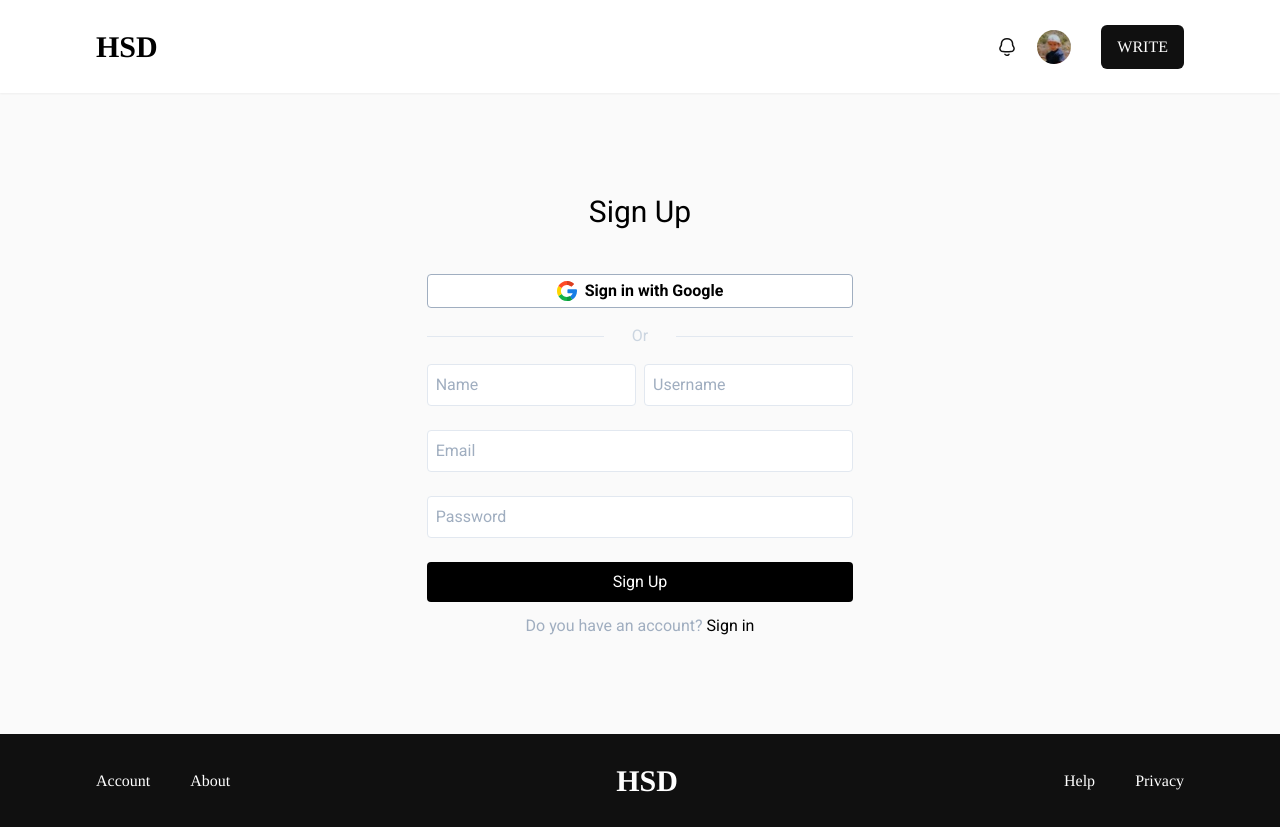
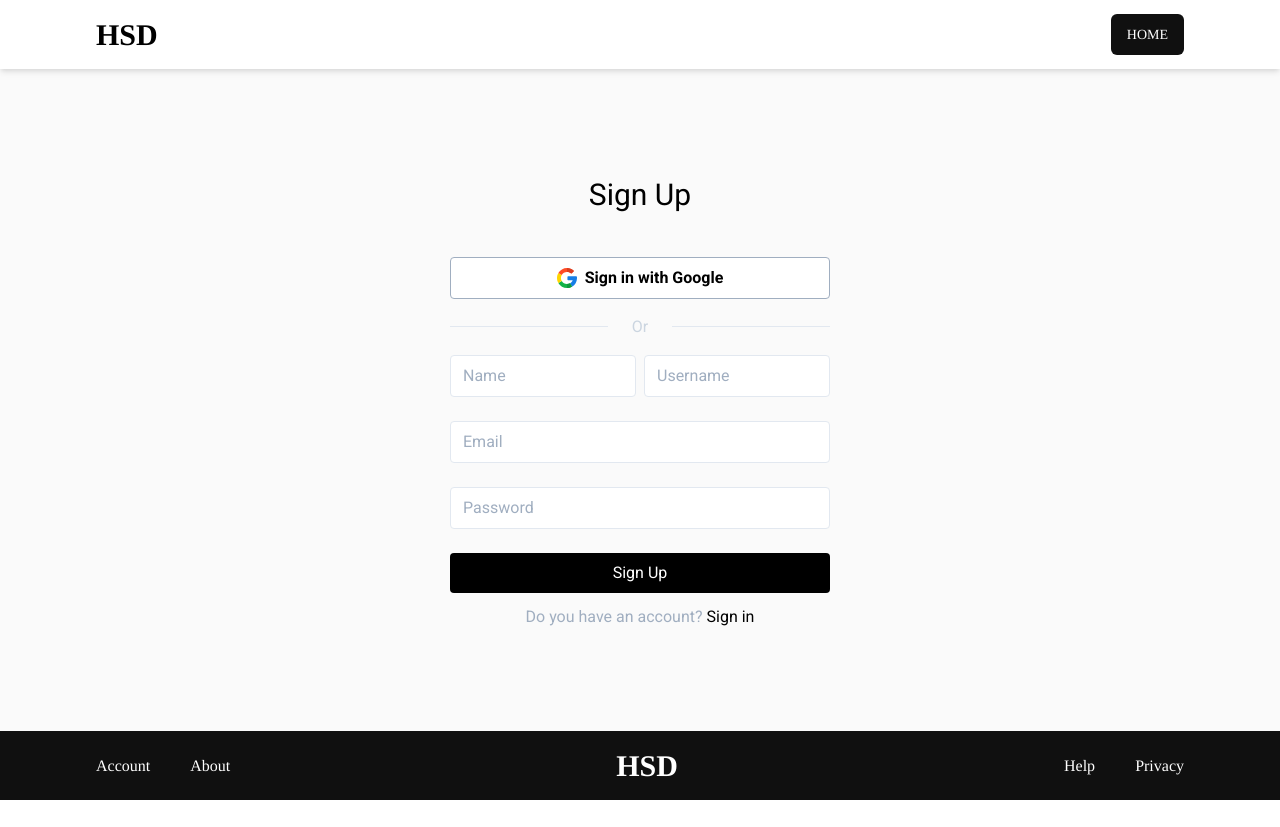
Before and after one commit to alexkovalchu/hsd-nuxt, a Nuxt app: page /Register in a window 1280 px wide. After the commit the page ends 800 px from the top, so only its background shows below. Built offline with nearby package versions, Linux system fonts and the light colour scheme.

Commit message:
auth page fixes

```diff
--- a/components/Footer.vue
+++ b/components/Footer.vue
@@ -1,6 +1,6 @@
 <template>
   <footer>
-    <div class="flex justify-between items-center md:px-24 md:py-6">
+    <div class="flex justify-between items-center md:px-24 md:py-3">
       <ul class="flex items-center list-none">
         <li><a href="">Account</a></li>
         <li><a href="">About</a></li>
--- a/components/Header.vue
+++ b/components/Header.vue
@@ -1,11 +1,9 @@
 <template>
-  <header class="bg-white shadow-sm">
-    <div class="flex justify-between items-center md:px-24 md:py-6">
+  <header class="bg-white shadow-md">
+    <div class="flex justify-between items-center md:px-24 md:py-3">
       <a class="font-bold logo" href="">HSD</a>
       <div class="flex items-center">
-        <img id="notification" src="~/assets/images/notification-icon.svg" alt="">
-        <img id="profile" src="~/assets/images/profile.svg" alt="">
-        <button>write</button>
+        <slot></slot>
       </div>
     </div>
   </header>
@@ -38,5 +36,6 @@ header > div button {
   -webkit-border-radius: 6px;
   -moz-border-radius: 6px;
   border-radius: 6px;
+  font-size: 14px;
 }
 </style>
--- a/components/SignUpForm.vue
+++ b/components/SignUpForm.vue
@@ -1,8 +1,8 @@
 <template>
-  <div class="md:w-4/12 md:mx-auto md:text-center">
+  <div id="signupForm" class="md:mx-auto md:text-center">
     <h1 class='md:text-3xl md:mb-10'>Sign Up</h1>
     <div
-      class="bg-white rounded border border-gray-500 md:mb-4 md:py-1 md:flex md:justify-center md:items-center">
+      class="bg-white rounded border border-gray-500 md:mb-4 md:py-2 md:flex md:justify-center md:items-center">
       <img class="md:inline-block md:mr-2" src="~/assets/images/google-icon.svg" alt="">
       <span class="font-semibold">Sign in with Google</span>
     </div>
@@ -14,28 +14,28 @@
     <form @submit.prevent="register">
       <div class="grid md:grid-cols-2 md:gap-x-2 md:gap-y-6">
         <div>
-          <input v-model="user.name" class="border rounded w-full py-2 px-2 outline-none" type="text"
+          <input v-model="user.name" class="border rounded w-full py-2 px-3 outline-none" type="text"
                  :class="{'border-red-600 placeholder-red-600': $v.user.name.$error}"
                  placeholder="Name">
           <div v-show="$v.user.email.$error" class="text-left text-red-600 text-sm md:mt-1">Email field is required
           </div>
         </div>
         <div>
-          <input v-model="user.username" class="border rounded w-full py-2 px-2 outline-none" type="text"
+          <input v-model="user.username" class="border rounded w-full py-2 px-3 outline-none" type="text"
                  :class="{'border-red-600 placeholder-red-600': $v.user.username.$error}"
                  placeholder="Username">
           <div v-show="$v.user.email.$error" class="text-left text-red-600 text-sm md:mt-1">Username field is required
           </div>
         </div>
         <div class="md:col-span-2">
-          <input v-model="user.email" class="border rounded w-full py-2 px-2 outline-none" type="email"
+          <input v-model="user.email" class="border rounded w-full py-2 px-3 outline-none" type="email"
                  :class="{'border-red-600 placeholder-red-600': $v.user.email.$error}"
                  placeholder="Email">
           <div v-show="$v.user.email.$error" class="text-left text-red-600 text-sm md:mt-1">Email field is required
           </div>
         </div>
         <div class="md:col-span-2">
-          <input v-model="user.password" class="border rounded w-full py-2 px-2 outline-none"
+          <input v-model="user.password" class="border rounded w-full py-2 px-3 outline-none"
                  type="password"
                  :class="{'border-red-600 placeholder-red-600': $v.user.password.$error}"
                  placeholder="Password">
@@ -93,5 +93,7 @@ export default {
 </script>
 
 <style scoped>
-
+#signupForm {
+  width: 380px;
+}
 </style>
--- a/layouts/default.vue
+++ b/layouts/default.vue
@@ -1,8 +1,6 @@
 <template>
   <div class="wrapper">
-    <Header></Header>
     <Nuxt/>
-    <Footer></Footer>
   </div>
 </template>
 <script>
@@ -26,16 +24,8 @@ export default {
   font-family: 'Tinos', serif;
 }
 
-.highlighted {
-  background: #D3D3D3
-}
-
 .logo {
   font-size: 30px;
   font-weight: 700;
 }
-
-
-
-
 </style>
--- a/pages/Login.vue
+++ b/pages/Login.vue
@@ -1,9 +1,13 @@
 <template>
-  <div class="vScreen flex items-center md:py-24">
-    <div class="md:w-4/12 md:mx-auto md:text-center">
+  <div>
+    <Header>
+      <button>home</button>
+    </Header>
+    <div class="vScreen font-roboto flex items-center">
+      <div id="loginForm" class="md:mx-auto md:text-center">
         <h1 class='md:text-3xl md:mb-10'>Welcome Back</h1>
         <div
-        class="bg-white rounded border border-gray-500 md:mb-4 md:py-1 md:flex md:justify-center md:items-center">
+          class="bg-white rounded border border-gray-500 md:mb-4 md:py-2 md:flex md:justify-center md:items-center">
           <img class="md:inline-block md:mr-2" src="~/assets/images/google-icon.svg" alt="">
           <span class="font-semibold">Sign in with Google</span>
         </div>
@@ -14,20 +18,23 @@
         </div>
         <form @submit.prevent="login">
           <div class="md:mb-2">
-          <input v-model.trim="$v.user.email.$model" class="border rounded w-full py-2 px-2 outline-none"
+            <input v-model.trim="$v.user.email.$model" class="border rounded w-full py-2 px-3 outline-none"
                    :class="{'border-red-600 placeholder-red-600': $v.user.email.$error}" type="email"
                    placeholder="Email">
-          <div v-show="$v.user.email.$error" class="text-left text-red-600 text-sm md:mt-1">Email field is required</div>
+            <div v-show="$v.user.email.$error" class="text-left text-red-600 text-sm md:mt-1">Email field is required
+            </div>
           </div>
           <div class="md:mb-6">
             <div class="text-right">
               <small class="text-gray-500 text-sm">Forgot password?</small>
             </div>
-          <input v-model.trim="$v.user.password.$model" class="border rounded w-full py-2 px-2 outline-none"
+            <input v-model.trim="$v.user.password.$model" class="border rounded w-full py-2 px-3 outline-none"
                    :class="{'border-red-600 placeholder-red-600': $v.user.password.$error}"
                    type="password"
                    placeholder="Password">
-          <div v-show="$v.user.email.$error" class="text-left text-red-600 text-sm md:mt-1">Password field is required</div>
+            <div v-show="$v.user.email.$error" class="text-left text-red-600 text-sm md:mt-1">Password field is
+              required
+            </div>
           </div>
           <button class="bg-black rounded text-white w-full md:mt-1 py-2">Sign In</button>
         </form>
@@ -36,14 +43,19 @@
         </div>
       </div>
     </div>
+    <Footer></Footer>
+  </div>
 </template>
 
 <script>
 import {validationMixin} from 'vuelidate'
 import {required} from 'vuelidate/lib/validators'
+import Header from "../components/Header";
+import Footer from "../components/Footer";
 
 export default {
   name: "Login",
+  components: {Footer, Header},
   mixins: [validationMixin],
   data() {
     return {
@@ -72,11 +84,10 @@ export default {
 </script>
 
 <style scoped>
-* {
-  font-family: 'Roboto', sans-serif;
+.vScreen {
+  min-height: calc(100vh - 138px);
 }
-
-.vScreen {
-  min-height: calc(100vh - 170px);
+#loginForm{
+  width: 380px;
 }
 </style>
--- a/pages/Register.vue
+++ b/pages/Register.vue
@@ -1,24 +1,28 @@
 <template>
-  <div class="vScreen md:flex md:items-center md:py-24">
-    <SignUpForm></SignUpForm>
+  <div>
+    <Header>
+      <button>home</button>
+    </Header>
+    <div class="vScreen font-roboto md:flex md:items-center">
+      <SignUpForm></SignUpForm>
+    </div>
+    <Footer></Footer>
   </div>
 </template>
 
 <script>
 import SignUpForm from "../components/SignUpForm";
+import Header from "../components/Header";
+import Footer from "../components/Footer";
 
 export default {
   name: "Register",
-  components: {SignUpForm},
+  components: {Footer, Header, SignUpForm},
 }
 </script>
 
 <style scoped>
-* {
-  font-family: 'Roboto', sans-serif;
-}
-
 .vScreen {
-  min-height: calc(100vh - 170px);
+  min-height: calc(100vh - 138px);
 }
 </style>
--- a/pages/index.vue
+++ b/pages/index.vue
@@ -1,4 +1,10 @@
 <template>
+  <div>
+    <Header>
+      <img id="notification" src="~/assets/images/notification-icon.svg" alt="">
+      <img id="profile" src="~/assets/images/profile.svg" alt="">
+      <button>write</button>
+    </Header>
     <div id="content">
       <h1 class="font-bold text-4xl">I was wrong about macOS Big Sur...</h1>
       <p class="mb-8">
@@ -42,10 +48,16 @@
         <img @click="selectHighlighted" src="~/assets/images/edit-menu.svg" alt="">
       </div>
     </div>
+    <Footer></Footer>
+  </div>
 </template>
 
 <script>
+import Header from "../components/Header";
+import Footer from "../components/Footer";
+
 export default {
+  components: {Footer, Header},
   data() {
     return {
       left: 0,
@@ -105,8 +117,6 @@ export default {
 </script>
 
 <style>
-
-
 #content {
   margin: 60px 240px;
   padding: 80px 100px;
@@ -124,7 +134,6 @@ export default {
 }
 
 
-
 .highlightIcon {
   position: absolute;
   left: 0;
```
Lines whose indentation alone changed are shown as unchanged.
